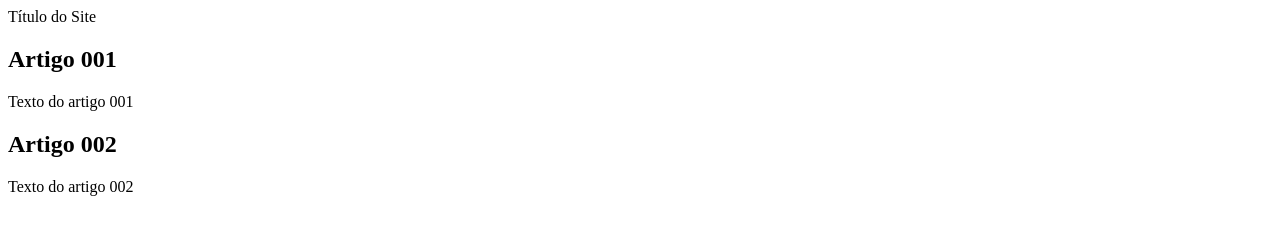
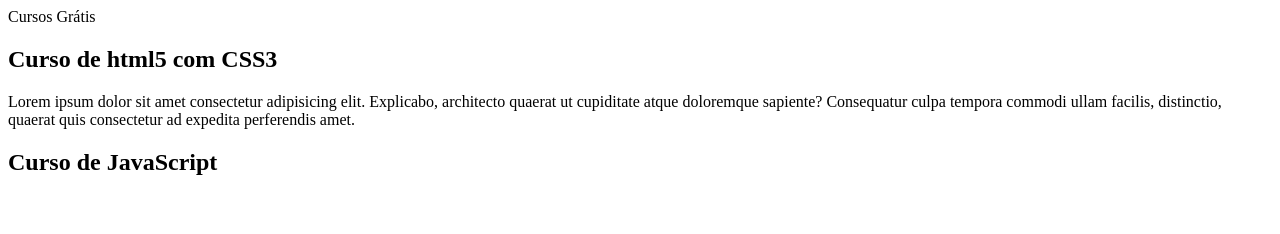
Before and after one commit to Kalil-Hub/Projeto-Site, a plain HTML site: page Index.html in a window 1280 px wide. Drawn offline with Linux system fonts and the light colour scheme.

Commit message:
Comecei a fazer o HTML
Inicio do html

```diff
--- a/Index.html
+++ b/Index.html
@@ -8,15 +8,14 @@
 <body>
     <main>
         <header>
-            <h>Título do Site</h>
+            <h>Cursos Grátis</h>
         </header>
         <article>
-            <h2>Artigo 001</h2>
-            <p>Texto do artigo 001</p>
+            <h2>Curso de html5 com CSS3</h2>
+            <p>Lorem ipsum dolor sit amet consectetur adipisicing elit. Explicabo, architecto quaerat ut cupiditate atque doloremque sapiente? Consequatur culpa tempora commodi ullam facilis, distinctio, quaerat quis consectetur ad expedita perferendis amet.</p>
         </article>
         <article>
-            <h2>Artigo 002</h2>
-            <p>Texto do artigo 002</p>
+            <h2>Curso de JavaScript</h2>
         </article>
     </main>
 </body>
```
